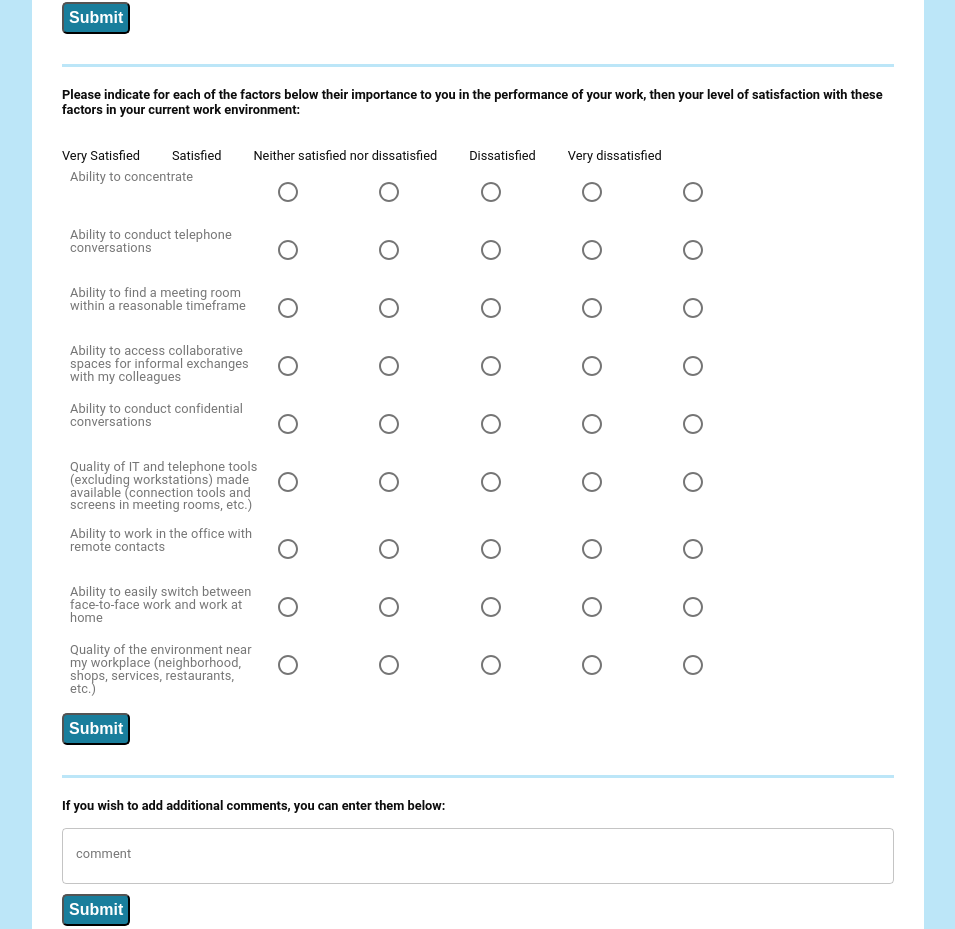
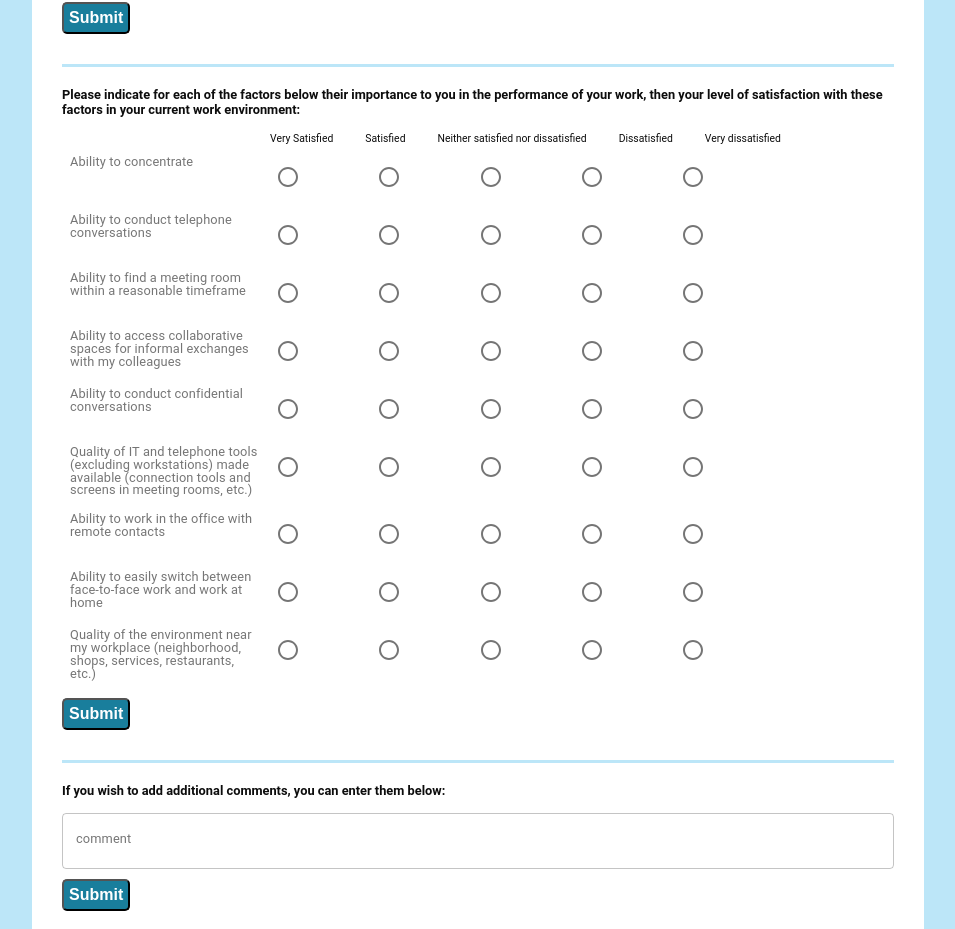
Before and after one commit to fjjes/project3-Hive, a React (Create React App) app in the folder client/: page /Form in a window 1280 px wide. Shown: the part 2097-3026 px from the top of the page, without its empty margins (162-1117 px from the left). Built offline with nearby package versions, Linux system fonts and the light colour scheme.

Commit message:
Minor adjustment to label font size

```diff
--- a/client/src/components/questiontypes/Matrix.js
+++ b/client/src/components/questiontypes/Matrix.js
@@ -66,7 +66,7 @@ const Matrix = () => {
           <div>
             {columns.map((cl, i) => {
               return (
-                <label style={{ marginRight: "2rem" }} key={i}>
+                <label style={{ marginRight: "2rem", fontSize: "0.65rem" }} key={i}>
                   {cl}
                 </label>
               );
```
